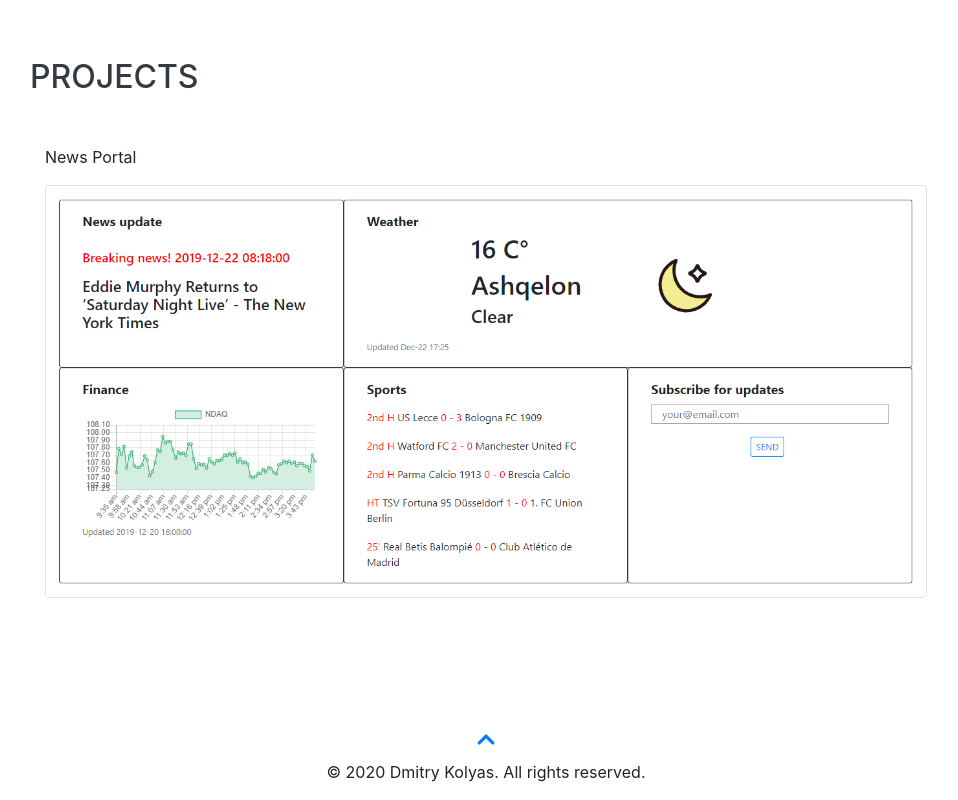
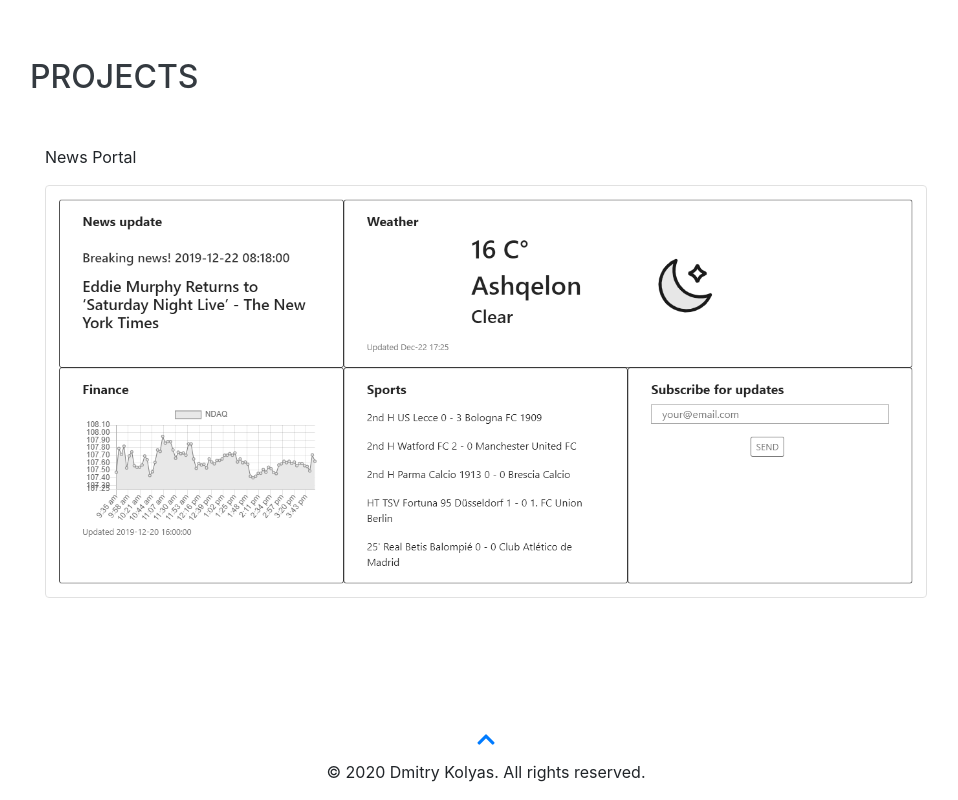
Before and after one commit to dimakol/dimakol.github.io, a website with bundled scripts: page index.html in a window 1280 px wide. Shown: the part 4700-5500 px from the top of the page, without its empty margins (290-1248 px from the left). Built offline with nearby package versions, Linux system fonts and the light colour scheme; a web font is replaced by a local one.

Commit message:
added colorize with zooming-in effect to the projects-news portal image for laptops and desktops

```diff
--- a/index.html
+++ b/index.html
@@ -308,9 +308,11 @@
           <div class="row">
             <div class="col-md-12">
               <p>News Portal</p>
-              <a href="https://my-news-portal.herokuapp.com/" target="_blank">
-                <img class="img-responsive img-thumbnail" src="img/news-portal.png" alt="News Portal" style="width:100%">
-              </a>
+              <div class="img-hover-zoom--colorize">
+                <a href="https://my-news-portal.herokuapp.com/" target="_blank">
+                  <img class="img-responsive img-thumbnail" src="img/news-portal.png" alt="News Portal" style="width:100%">
+                </a>
+              </div>
             </div>
           </div>
         </div>
--- a/scss/_global.scss
+++ b/scss/_global.scss
@@ -107,3 +107,19 @@ p.lead {
     color: $black;
   }
 }
+
+@media (min-width: 992px) {
+  .img-hover-zoom--colorize {
+    overflow: hidden;
+  }
+
+  .img-hover-zoom--colorize img {
+    transition: transform .5s, filter 1s ease-in-out;
+    filter: grayscale(100%);
+  }
+
+  .img-hover-zoom--colorize:hover img {
+    filter: grayscale(0);
+    transform: scale(1.03);
+  }
+}
```
Also changed, not shown: css/resume.css, css/resume.min.css.
